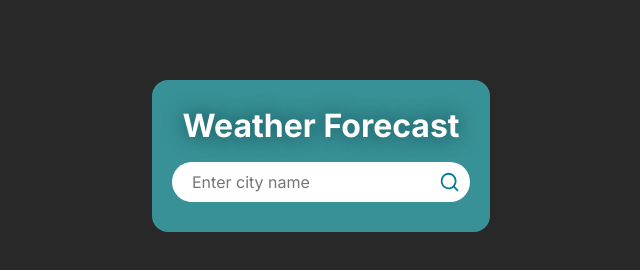
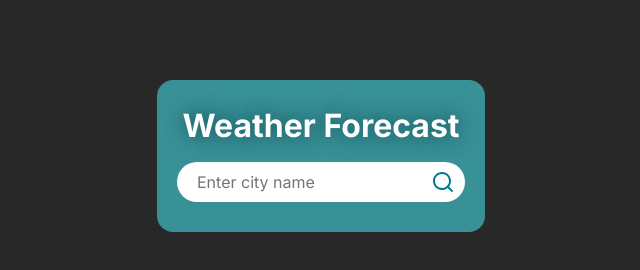
Before and after one commit to VladPeace/3.weather-forecast-js, a plain HTML site: page index.html in a window 1280 px wide. Shown: the whole page, without its empty margins (319-959 px from the left). Drawn offline with Linux system fonts and the light colour scheme.

Commit message:
fix style

```diff
--- a/css/main.css
+++ b/css/main.css
@@ -55,12 +55,8 @@ body {
 }
 .form:hover {
   opacity: 0.8;
-}
-
-.form__input {
-  color: black;
-  width: 100%;
-  margin-right: 10px;
+-radius: 50px;
+-right: 10px;
 }
 
 .form__input::placeholder {
```
